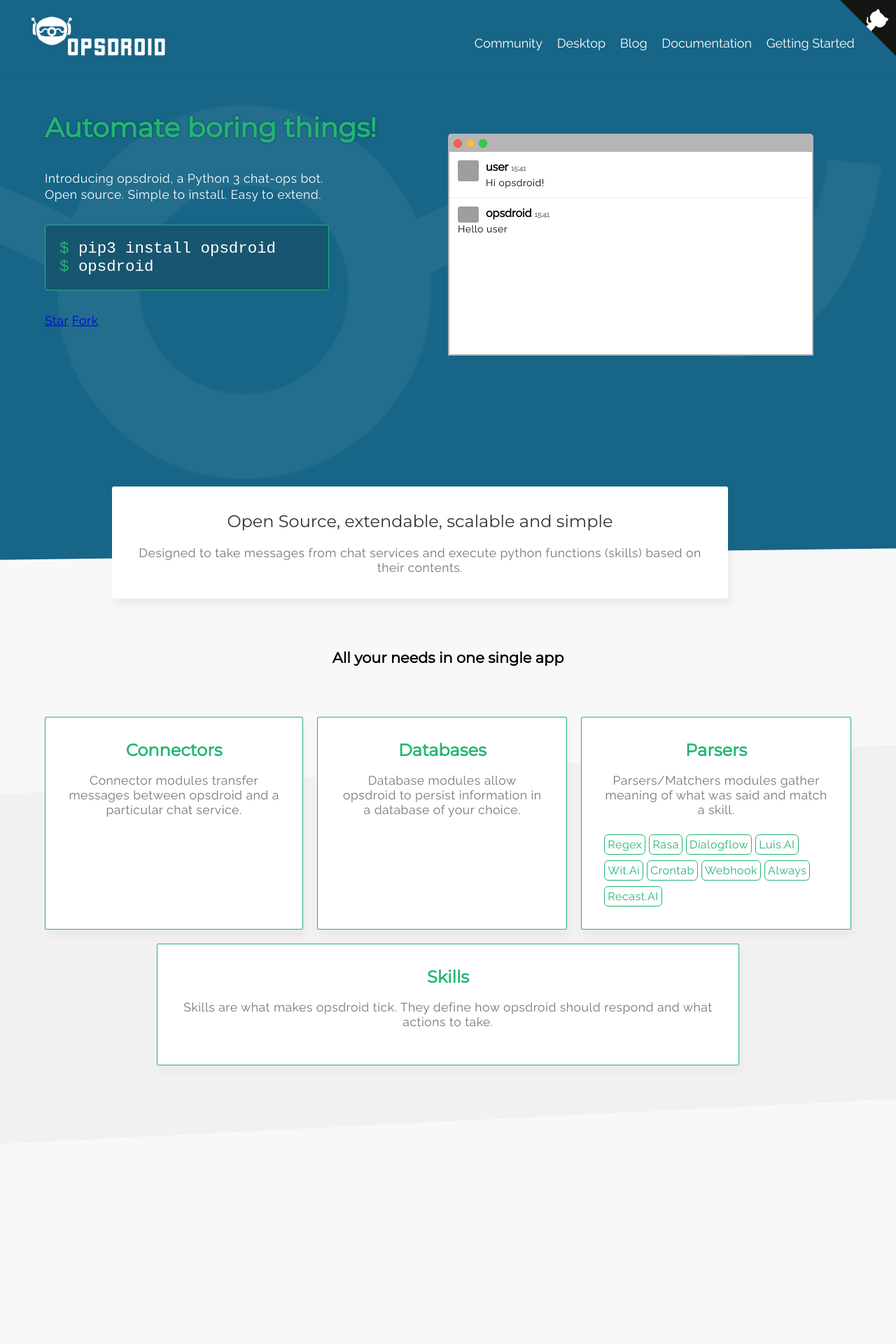
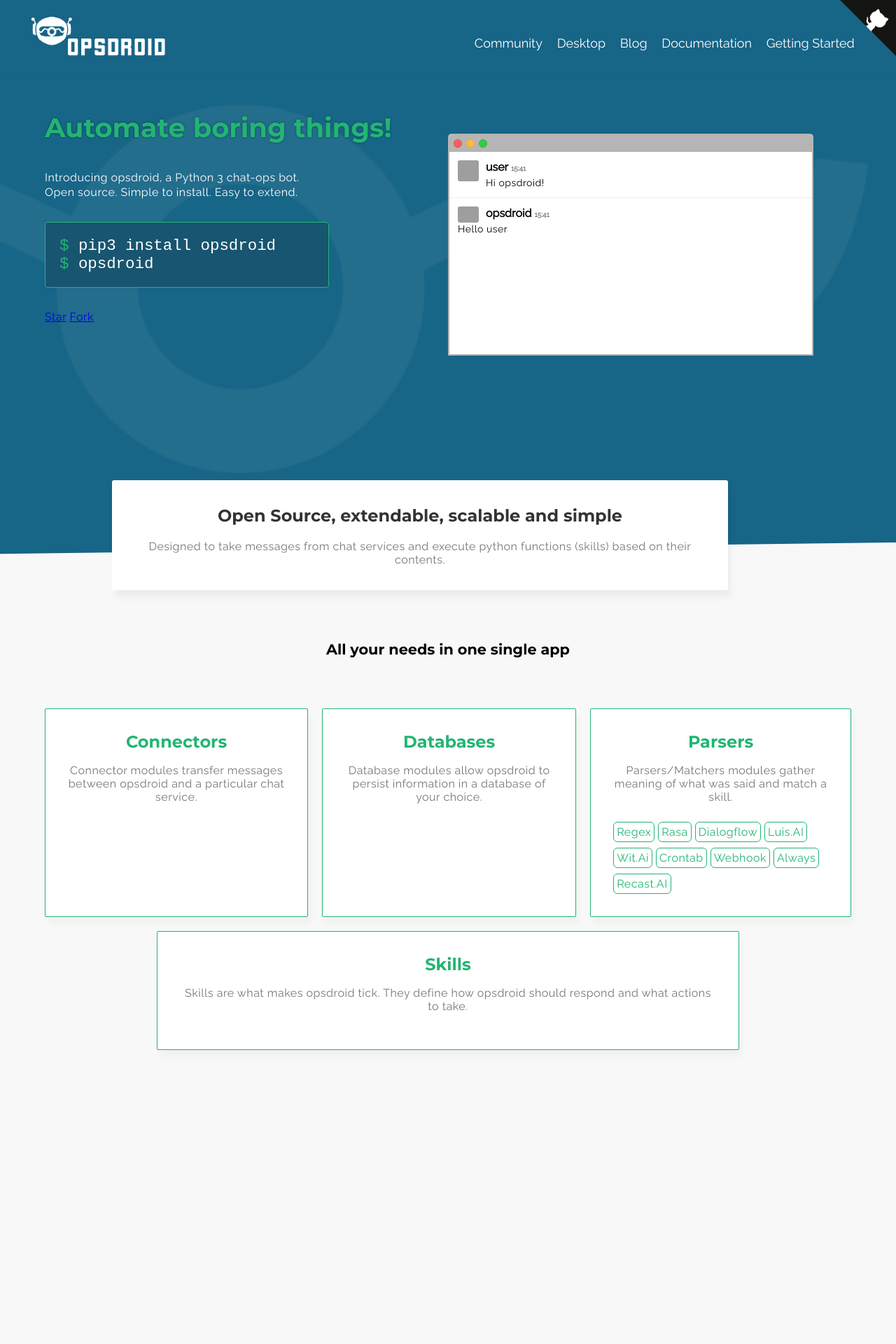
Before and after one commit to opsdroid/opsdroid.github.io, a Jekyll site: the page built from index.html, in a window 1280 px wide. Shown: the top 1920 px of the page at 70% size. Built offline with Jekyll 4.4.1, drawn with Linux system fonts in a browser that asks for light colours; nearby versions of some CDN libraries; grey boxes are pictures that could not be loaded.

Commit message:
Fix page size issue, font size and weight issue in safari

```diff
--- a/css/main.css
+++ b/css/main.css
@@ -1,11 +1,17 @@
-@import url("https://fonts.googleapis.com/css?family=Montserrat|Raleway");
+@import url("https://fonts.googleapis.com/css?family=Montserrat:400,700|Raleway");
 body, html {
-  height: 100%;
   background-color: #F8F8F8;
+  -webkit-font-smoothing: antialiased;
+}
+
+@media (min-width: 920px) {
+  body, html {
+    min-width: 100%;
+  }
 }
 
 body {
-  font-family: 'Raleway';
+  font-family: 'Raleway',Helvetica,Arial,sans-serif;
   margin: 0;
 }
 
@@ -16,7 +22,6 @@
 
 @media (min-width: 920px) {
   body p {
-    font-size: 1.1rem;
     letter-spacing: .5px;
   }
 }
@@ -25,7 +30,7 @@
   text-align: center;
   color: #22B573;
   font-weight: bold;
-  font-family: "Montserrat";
+  font-family: 'Montserrat', sans-serif;
   margin: 0;
 }
 
@@ -60,6 +65,56 @@
   overflow: hidden;
   clip: rect(0, 0, 0, 0);
   border: 0;
+}
+
+.add-shadow {
+  text-shadow: 0px 0px 3px rgba(0, 0, 0, 0.4);
+}
+
+.github-corner:hover .octo-arm {
+  -webkit-animation: octocat-wave 560ms ease-in-out;
+          animation: octocat-wave 560ms ease-in-out;
+}
+
+@-webkit-keyframes octocat-wave {
+  0%, 100% {
+    -webkit-transform: rotate(0);
+            transform: rotate(0);
+  }
+  20%, 60% {
+    -webkit-transform: rotate(-25deg);
+            transform: rotate(-25deg);
+  }
+  40%, 80% {
+    -webkit-transform: rotate(10deg);
+            transform: rotate(10deg);
+  }
+}
+
+@keyframes octocat-wave {
+  0%, 100% {
+    -webkit-transform: rotate(0);
+            transform: rotate(0);
+  }
+  20%, 60% {
+    -webkit-transform: rotate(-25deg);
+            transform: rotate(-25deg);
+  }
+  40%, 80% {
+    -webkit-transform: rotate(10deg);
+            transform: rotate(10deg);
+  }
+}
+
+@media (max-width: 500px) {
+  .github-corner:hover .octo-arm {
+    -webkit-animation: none;
+            animation: none;
+  }
+  .github-corner .octo-arm {
+    -webkit-animation: octocat-wave 560ms ease-in-out;
+            animation: octocat-wave 560ms ease-in-out;
+  }
 }
 
 nav {
@@ -179,7 +234,6 @@
 }
 
 .header .header-container .description h1 {
-  text-shadow: 0px 0px 3px rgba(0, 0, 0, 0.4);
   margin-bottom: 1em;
 }
 
@@ -379,7 +433,6 @@
           margin-block-start: 0.83em;
   -webkit-margin-after: 0.83em;
           margin-block-end: 0.83em;
-  font-weight: lighter;
   color: #333333;
 }
 
@@ -391,7 +444,7 @@
 
 @media (min-width: 920px) {
   .middle-layer .modules-intro {
-    margin: -2.5rem;
+    margin: -2.5rem 0rem;
   }
 }
 
--- a/index.html
+++ b/index.html
@@ -5,7 +5,7 @@
 <div class="header">
   <div class="header-container">
     <div class="description">
-      <h1>Automate boring things!</h1>
+      <h1 class="add-shadow">Automate boring things!</h1>
       <p>Introducing opsdroid, a Python 3 chat-ops bot.</p>
       <p>Open source. Simple to install. Easy to extend.</p>
       <code>
```
Also changed, not shown: css/main.scss (+37 -8 lines), 1 other file.
